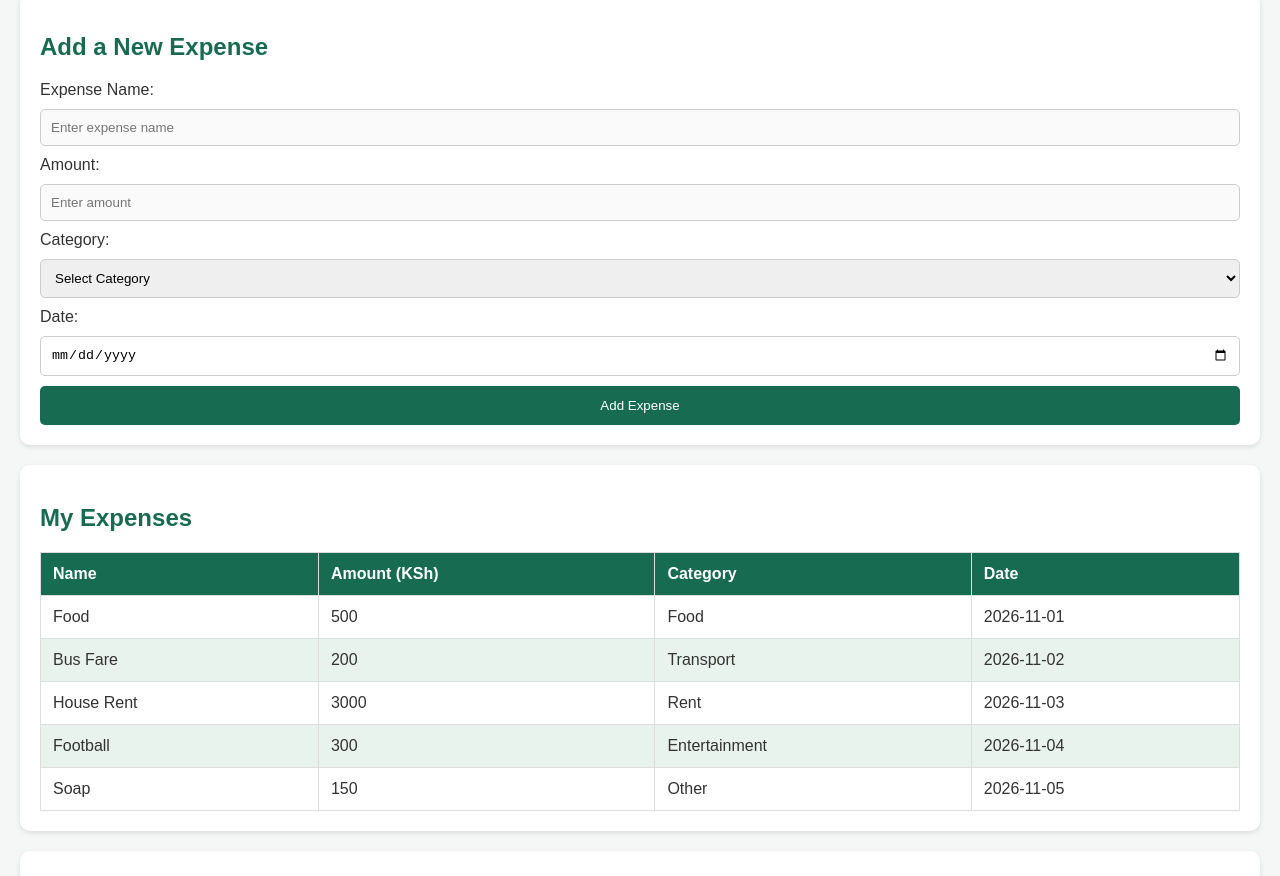
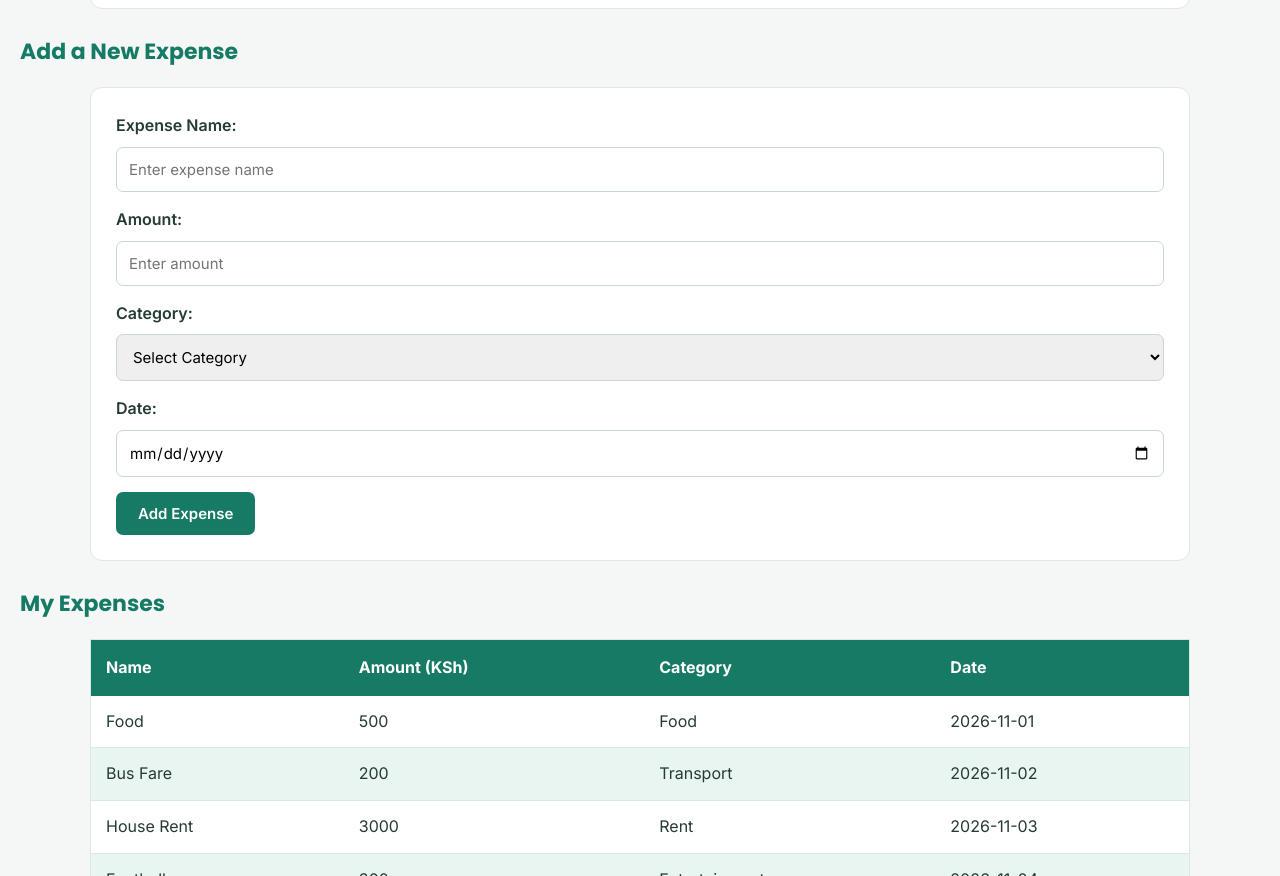
Before and after one commit to apeteranjelo22-afk/WK001_Assignment, a plain HTML site: page index.html in a window 1280 px wide. Shown: the part 263-1139 px from the top of the page. Drawn offline with Linux system fonts and the light colour scheme.

Commit message:
Improved Budget Tracker Visual Identity

```diff
--- a/style.css
+++ b/style.css
@@ -1,134 +1,142 @@
+@import url('https://fonts.googleapis.com/css2?family=Inter:wght@400;500;600;700&family=Poppins:wght@500;600;700&display=swap');
 
-/* General page styling */
-body {
-    font-family: Arial, sans-serif;
-    background-color: #f4f7f6;
-    margin: 0;
-    padding: 20px;
-    color: #333;
+:root {
+    --primary: #167A65;
+    --light-green: #E8F5F0;
+    --background: #F4F7F6;
+    --dark-text: #263B36;
+    --white: #FFFFFF;
+    --border: #DCE8E3;
+}*
+
+{
+    box-sizing: border-box;
 }
 
-/* Header styling */
-header {
-    text-align: center;
-    background-color: #176b50;
-    color: white;
-    padding: 25px;
-    border-radius: 10px;
+body {
+    font-family: 'Inter', sans-serif;
+    background-color: var(--background);
+    color: var(--dark-text);
+    margin: 0;
+    padding: 30px 20px;
+    line-height: 1.6;
+}
+h1, h2, h3 {
+    font-family: 'Poppins', sans-serif;
+    color: var(--primary);
 }
 
-header img {
-    display: block;
-    margin: auto;
-}
-
-/* Section styling */
-section {
-    background-color: white;
-    padding: 20px;
-    margin: 20px 0;
-    border-radius: 10px;
-    box-shadow: 0 2px 5px rgba(0,0,0,0.1);
+h1 {
+    font-size: 30px;
+    text-align: center;
 }
 
 h2 {
-    color: #176b50;
+    font-size: 22px;
+}
+header {
+    background-color: var(--white);
+    padding: 25px;
+    margin: 0 auto 25px;
+    max-width: 1100px;
+    border: 1px solid var(--border);
+    border-radius: 12px;
+    text-align: center;
+}
+form {
+    background-color: var(--white);
+    max-width: 1100px;
+    margin: 0 auto 25px;
+    padding: 25px;
+    border: 1px solid var(--border);
+    border-radius: 12px;
 }
 
-/* Form styling */
-.add-expense-section form {
-    display: flex;
-    flex-direction: column;
-    gap: 10px;
+label {
+    display: block;
+    margin-bottom: 8px;
+    font-weight: 600;
 }
 
-input,
-select {
-    padding: 10px;
-    border: 1px solid #ccc;
-    border-radius: 5px;
+input, select {
+    width: 100%;
+    padding: 12px;
+    margin-bottom: 15px;
+    border: 1px solid #C8D8D1;
+    border-radius: 7px;
+    font-family: 'Inter', sans-serif;
+    font-size: 15px;
 }
 
-/* Advanced selector 1: Focus pseudo-class */
-input:focus,
-select:focus {
-    outline: 2px solid #176b50;
-    border-color: #176b50;
+input:focus, select:focus {
+    outline: 2px solid var(--primary);
+    border-color: var(--primary);
 }
-
-/* Advanced selector 2: Negation pseudo-class */
-input:not([type="date"]) {
-    background-color: #fafafa;
-}
-
-/* Button styling */
 button {
-    background-color: #176b50;
-    color: white;
-    padding: 12px;
+    background-color: var(--primary);
+    color: var(--white);
+    padding: 12px 22px;
     border: none;
-    border-radius: 5px;
+    border-radius: 7px;
+    font-family: 'Inter', sans-serif;
+    font-size: 15px;
+    font-weight: 600;
     cursor: pointer;
 }
 
 button:hover {
-    background-color: #104d39;
+    background-color: #105C4C;
+}
+table {
+    width: 100%;
+    max-width: 1100px;
+    margin: 0 auto 25px;
+    background-color: var(--white);
+    border-collapse: collapse;
+    border: 1px solid var(--border);
 }
 
-/* Expense table styling */
-table {
-    width: 100%;
-    border-collapse: collapse;
-}
-
-th,
-td {
-    border: 1px solid #ddd;
-    padding: 12px;
+th {
+    background-color: var(--primary);
+    color: var(--white);
+    padding: 15px;
     text-align: left;
 }
 
-/* Colored table header */
-thead {
-    background-color: #176b50;
-    color: white;
+td {
+    padding: 13px 15px;
+    border-bottom: 1px solid var(--border);
 }
 
-/* Advanced selector 3: Position pseudo-class */
-tr:nth-child(even) {
-    background-color: #e8f3ee;
+tbody tr:nth-child(even) {
+    background-color: var(--light-green);
 }
 
-/* Advanced selector 4: Descendant selector */
-.expenses-section td {
-    color: #333;
+tbody tr:nth-child(odd) {
+    background-color: var(--white);
 }
 
-/* Table hover effect */
 tbody tr:hover {
-    background-color: #cce8dc;
+    background-color: #D5EBE2;
+}
+@media screen and (max-width: 600px) {
+    body {
+        padding: 15px 10px;
     }
 
-/* Instructions styling */
-details {
-    padding: 10px;
+    h1 {
+        font-size: 23px;
     }
 
-summary {
-    cursor: pointer;
-    font-weight: bold;
-    color: #176b50;
+    form {
+        padding: 15px;
     }
 
-/* Video styling */
-iframe {
-    max-width: 100%;
-    border-radius: 8px;
+    table {
+        font-size: 13px;
     }
 
-/* Footer styling */
-footer {
-    text-align: center;
-    padding: 15px;
-    color: #555;
+    th, td {
+        padding: 9px 6px;
     }
+}
```
Also changed, not shown: 1 other file. Lines whose indentation alone changed are shown as unchanged.
